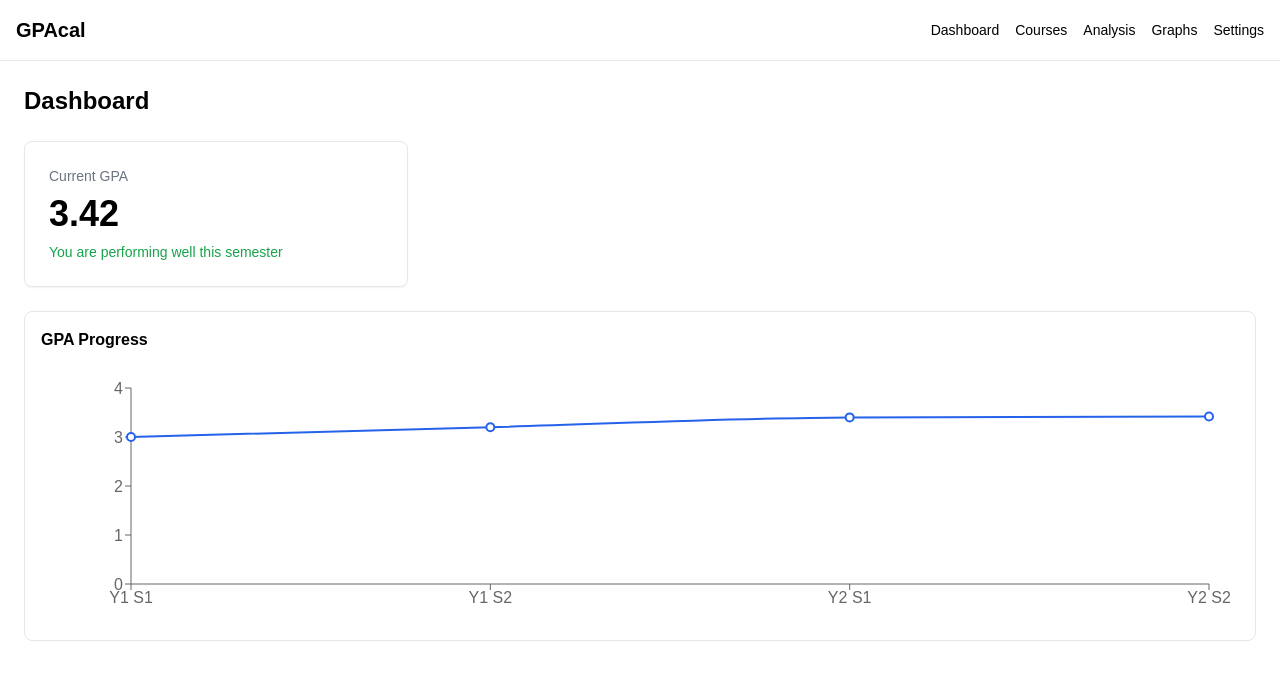
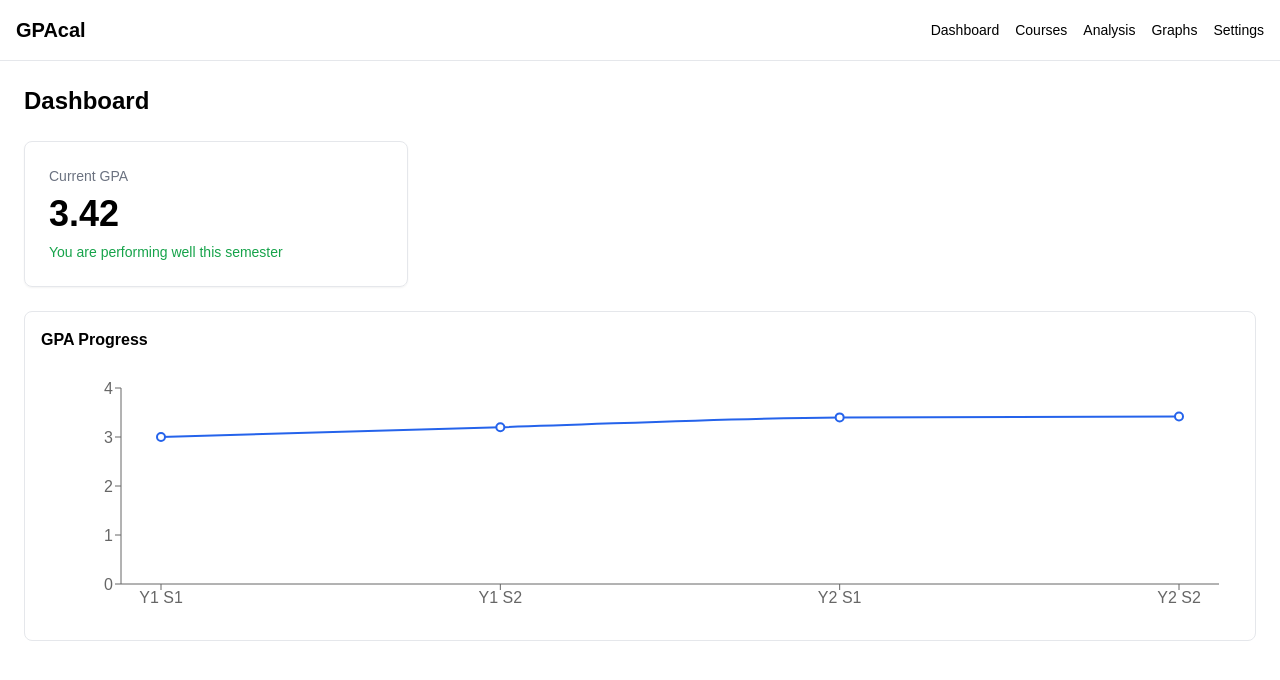
Before and after one commit to rux-xy/GPAcal, a React (Vite) app: page / in a window 1280 px wide. Shown: the top 680 px of the page. Built offline with nearby package versions, Linux system fonts and the light colour scheme; the HTML template or start-up script is replaced by a standard one.

Commit message:
Adjust GPA chart spacing using X-axis padding

```diff
--- a/src/components/GPAChart.tsx
+++ b/src/components/GPAChart.tsx
@@ -25,9 +25,9 @@ function GPAChart() {
       <ResponsiveContainer width="100%" height="100%">
         <LineChart
           data={data}
-          margin={{ top: 20, right: 30, left: 30, bottom: 10 }}
+          margin={{ top: 20, right: 20, left: 20, bottom: 10 }}
         >
-          <XAxis dataKey="semester" />
+          <XAxis dataKey="semester" padding={{ left: 40, right: 40 }} />
           <YAxis domain={[0, 4]} />
           <Tooltip />
           <Line
```
